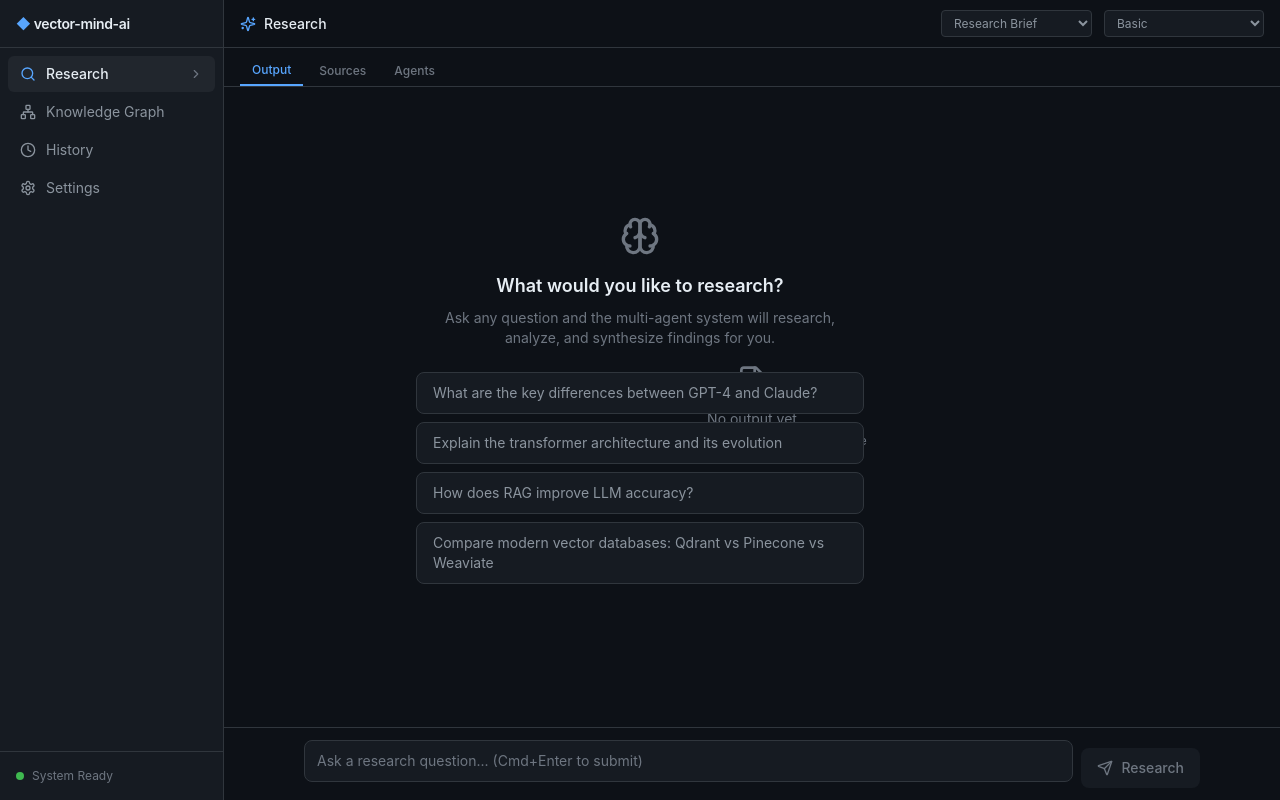
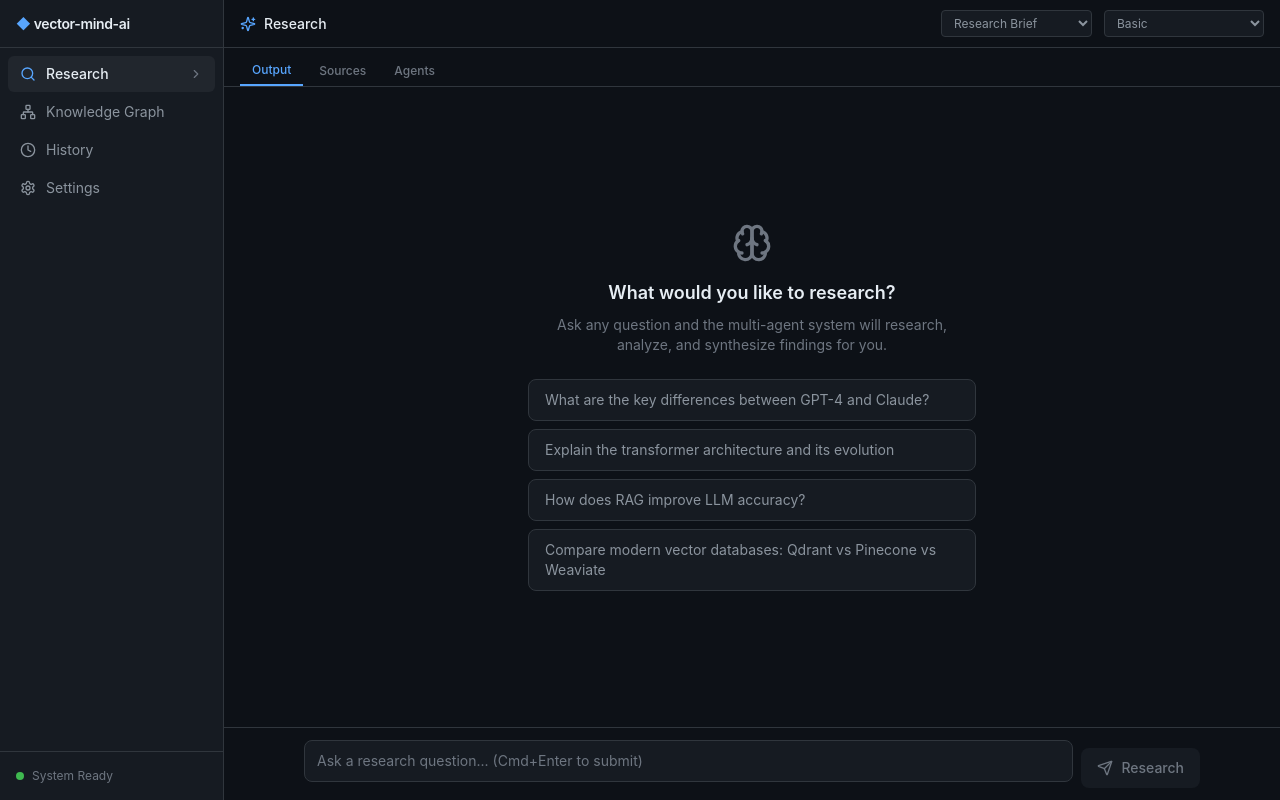
Before and after one commit to C0deRhin0/vector-mind-ai, a React (Vite) app in the folder codebase/frontend/: page / in a window 1280 px wide. Built offline with nearby package versions, Linux system fonts and the light colour scheme.

Commit message:
fix: remove absolute overlay so tab switching works without persistent examples layer

```diff
--- a/codebase/frontend/src/pages/ResearchPage.jsx
+++ b/codebase/frontend/src/pages/ResearchPage.jsx
@@ -1,9 +1,9 @@
 import React, { useState, useRef, useCallback, useEffect } from 'react'
-import { Send, Loader2, Sparkles, Brain, BookOpen } from 'lucide-react'
+import { Send, Loader2, Sparkles, BookOpen, Brain } from 'lucide-react'
 import AgentView from '../components/AgentView'
 import SourcePanel from '../components/SourcePanel'
 import OutputPanel from '../components/OutputPanel'
-import { runResearch, streamResearch } from '../api/client'
+import { streamResearch } from '../api/client'
 
 const EXAMPLE_QUERIES = [
   'What are the key differences between GPT-4 and Claude?',
@@ -180,6 +180,9 @@ export default function ResearchPage({ onResearchComplete, lastState }) {
                 critique={critique}
                 factCheck={factCheck}
                 isLoading={isRunning && !streamingContent}
+                showExamples={showExamples && !streamingContent && !isRunning}
+                exampleQueries={EXAMPLE_QUERIES}
+                onExampleClick={(q) => { setQuery(q); setShowExamples(false); inputRef.current?.focus() }}
               />
             )}
             {activeTab === 'sources' && (
@@ -197,30 +200,6 @@ export default function ResearchPage({ onResearchComplete, lastState }) {
               </div>
             )}
           </div>
-
-          {/* Floating example pills (when empty) */}
-          {showExamples && !streamingContent && !isRunning && (
-            <div className="absolute inset-0 flex items-center justify-center pointer-events-none">
-              <div className="text-center max-w-md pointer-events-auto">
-                <Brain size={40} className="mx-auto text-text-muted mb-4" />
-                <h2 className="text-lg font-semibold text-text-primary mb-2">What would you like to research?</h2>
-                <p className="text-sm text-text-muted mb-6">
-                  Ask any question and the multi-agent system will research, analyze, and synthesize findings for you.
-                </p>
-                <div className="grid grid-cols-1 gap-2">
-                  {EXAMPLE_QUERIES.map((q, i) => (
-                    <button
-                      key={i}
-                      onClick={() => { setQuery(q); setShowExamples(false); inputRef.current?.focus() }}
-                      className="text-left px-4 py-2.5 bg-surface-raised border border-surface-border rounded-lg text-sm text-text-secondary hover:border-surface-hover hover:text-text-primary transition-all pointer-events-auto"
-                    >
-                      {q}
-                    </button>
-                  ))}
-                </div>
-              </div>
-            </div>
-          )}
         </div>
       </div>
 
```
